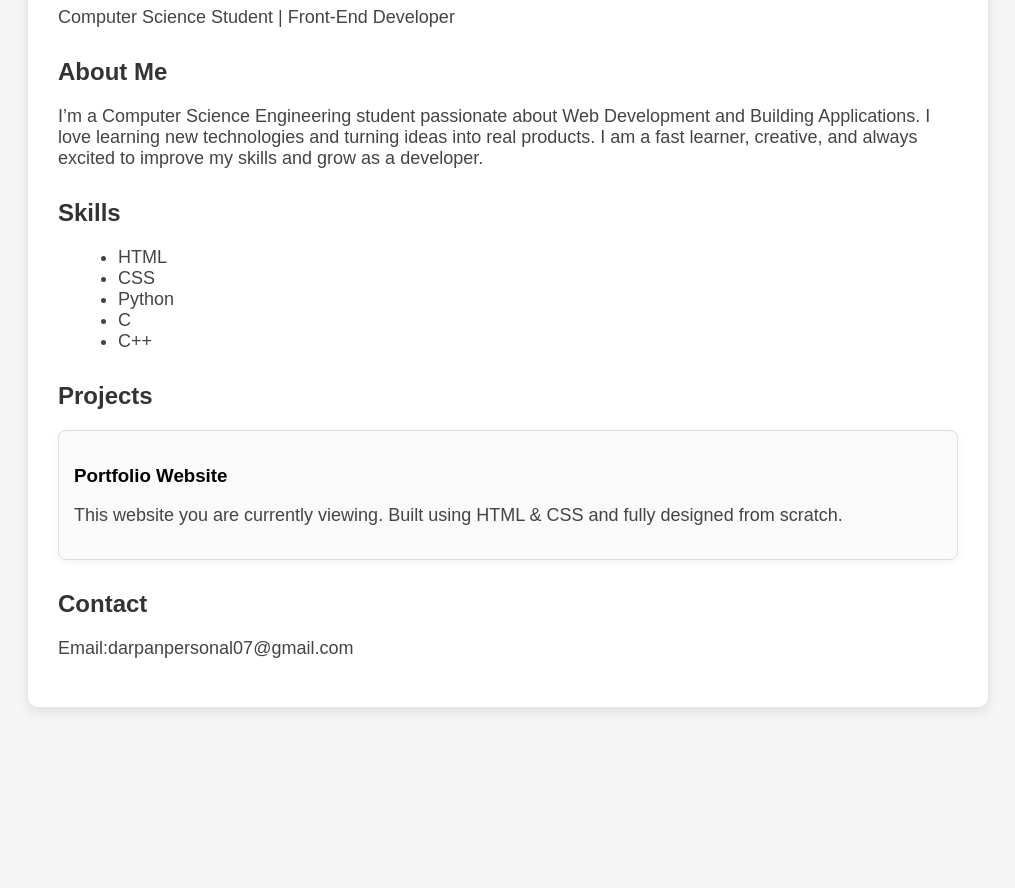
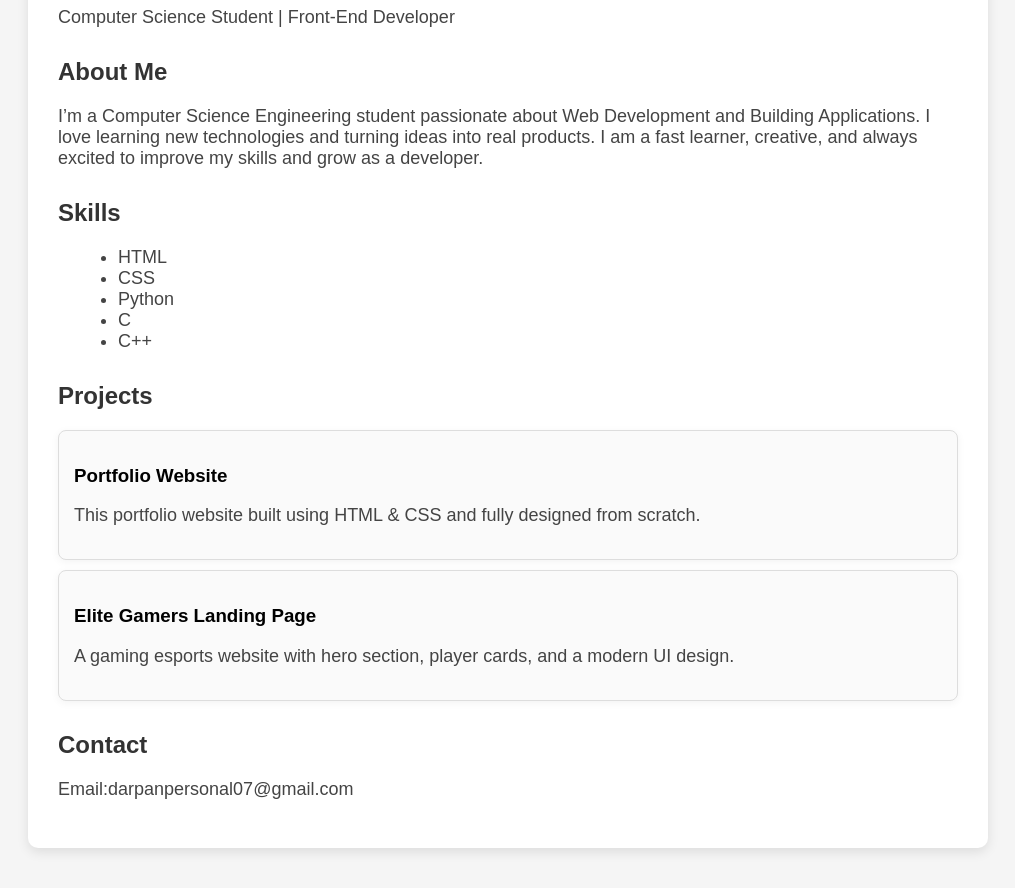
Before and after one commit to darpanpersonal07/Portfolio, a plain HTML site: page index.html in a window 1280 px wide. Shown: the part 212-1100 px from the top of the page, without its empty margins (132-1147 px from the left). Before the commit the page ends 959 px from the top, so only its background shows below. Drawn offline with Linux system fonts and the light colour scheme.

Commit message:
Add files via upload

```diff
--- a/index.html
+++ b/index.html
@@ -109,9 +109,15 @@
 
 
         <h2 id="projects">Projects</h2>
+
         <div class="project-card">
             <h3>Portfolio Website</h3>
-            <p>This website you are currently viewing. Built using HTML & CSS and fully designed from scratch.</p>
+            <p>This portfolio website built using HTML & CSS and fully designed from scratch.</p>
+        </div>
+
+        <div class="project-card">
+            <h3>Elite Gamers Landing Page</h3>
+            <p>A gaming esports website with hero section, player cards, and a modern UI design.</p>
         </div>
 
 
```
